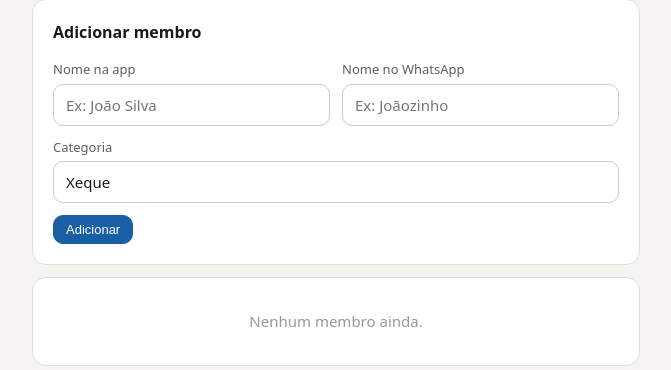
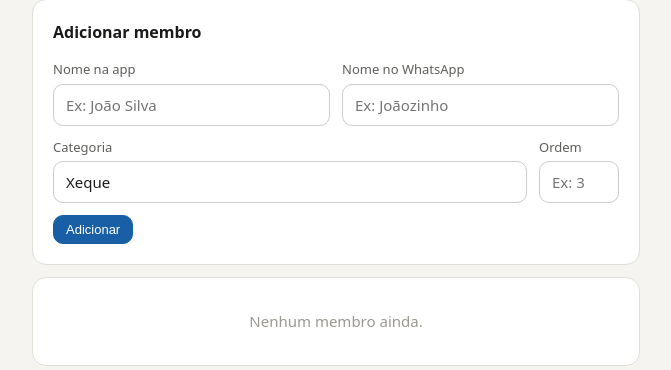
Before and after one commit to gabrielmaria/organizador, a Flask app: page /elementos in a window 1280 px wide. Shown: the part 121-491 px from the top of the page, without its empty margins (304-975 px from the left). Run offline with Flask 3, Linux system fonts and the light colour scheme; the visitor is signed in with stand-in values (Sample User, id 1); data that the repository does not hold is empty.

Commit message:
feat: ordem manual dos membros

```diff
--- a/app.py
+++ b/app.py
@@ -73,7 +73,8 @@ def init_db():
             id            INTEGER PRIMARY KEY AUTOINCREMENT,
             nome          TEXT UNIQUE NOT NULL,
             nome_whatsapp TEXT DEFAULT '',
-            categoria     TEXT DEFAULT 'Ali-Bobó'
+            categoria     TEXT DEFAULT 'Ali-Bobó',
+            ordem         INTEGER DEFAULT 0
         );
         CREATE TABLE IF NOT EXISTS eventos (
             id     INTEGER PRIMARY KEY AUTOINCREMENT,
@@ -107,7 +108,12 @@ def init_db():
             FOREIGN KEY(elemento_id) REFERENCES elementos(id)
         );
         """)
-    for col in ["nome_whatsapp TEXT DEFAULT ''", "categoria TEXT DEFAULT 'Ali-Bobó'"]:
+    # migrações seguras para bases de dados existentes
+    for col in [
+        "nome_whatsapp TEXT DEFAULT ''",
+        "categoria TEXT DEFAULT 'Ali-Bobó'",
+        "ordem INTEGER DEFAULT 0",
+    ]:
         try:
             with get_db() as con:
                 con.execute(f"ALTER TABLE elementos ADD COLUMN {col}")
@@ -165,7 +171,9 @@ def index():
 @login_required
 def elementos():
     with get_db() as con:
-        elems = con.execute("SELECT * FROM elementos ORDER BY categoria, nome").fetchall()
+        elems = con.execute(
+            "SELECT * FROM elementos ORDER BY categoria, ordem, nome"
+        ).fetchall()
     return render_template("elementos.html", elementos=elems, hierarquia=HIERARQUIA)
 
 @app.route("/elementos/add", methods=["POST"])
@@ -174,12 +182,16 @@ def add_elemento():
     nome      = request.form.get("nome", "").strip()
     nwa       = request.form.get("nome_whatsapp", "").strip()
     categoria = request.form.get("categoria", "Ali-Bobó").strip()
+    try:
+        ordem = int(request.form.get("ordem", 0))
+    except ValueError:
+        ordem = 0
     if nome:
         try:
             with get_db() as con:
                 con.execute(
-                    "INSERT INTO elementos (nome, nome_whatsapp, categoria) VALUES (?,?,?)",
-                    (nome, nwa, categoria)
+                    "INSERT INTO elementos (nome, nome_whatsapp, categoria, ordem) VALUES (?,?,?,?)",
+                    (nome, nwa, categoria, ordem)
                 )
         except Exception:
             flash(f"'{nome}' ja existe.")
@@ -190,22 +202,36 @@ def add_elemento():
 def edit_elemento(eid):
     nwa       = request.form.get("nome_whatsapp", "").strip()
     categoria = request.form.get("categoria", "Ali-Bobó").strip()
+    try:
+        ordem = int(request.form.get("ordem", 0))
+    except ValueError:
+        ordem = 0
     with get_db() as con:
         con.execute(
-            "UPDATE elementos SET nome_whatsapp=?, categoria=? WHERE id=?",
-            (nwa, categoria, eid)
+            "UPDATE elementos SET nome_whatsapp=?, categoria=?, ordem=? WHERE id=?",
+            (nwa, categoria, ordem, eid)
         )
     return redirect(url_for("elementos"))
 
 @app.route("/elementos/del/<int:eid>", methods=["POST"])
 @login_required
-
 def del_elemento(eid):
     with get_db() as con:
         con.execute("DELETE FROM presencas WHERE elemento_id=?", (eid,))
         con.execute("DELETE FROM respostas WHERE elemento_id=?", (eid,))
         con.execute("DELETE FROM elementos WHERE id=?", (eid,))
     return redirect(url_for("elementos"))
+
+@app.route("/elementos/reordenar", methods=["POST"])
+@login_required
+def reordenar_elementos():
+    """Recebe JSON: {"ids": [3, 1, 5, 2, ...]} — ordem dentro de UMA categoria."""
+    data = request.get_json()
+    ids  = data.get("ids", [])
+    with get_db() as con:
+        for i, eid in enumerate(ids):
+            con.execute("UPDATE elementos SET ordem=? WHERE id=?", (i, eid))
+    return jsonify({"ok": True})
 
 # ── Eventos ───────────────────────────────────────────────────────────────────
 
@@ -240,7 +266,9 @@ def del_evento(eid):
 def evento(eid):
     with get_db() as con:
         ev    = con.execute("SELECT * FROM eventos WHERE id=?", (eid,)).fetchone()
-        elems = con.execute("SELECT * FROM elementos ORDER BY categoria, nome").fetchall()
+        elems = con.execute(
+            "SELECT * FROM elementos ORDER BY categoria, ordem, nome"
+        ).fetchall()
         resps = con.execute(
             "SELECT elemento_id, opcao FROM respostas WHERE evento_id=?", (eid,)
         ).fetchall()
@@ -373,7 +401,9 @@ def importar_csv_update(eid):
 def tabela(eid):
     with get_db() as con:
         ev    = con.execute("SELECT * FROM eventos WHERE id=?", (eid,)).fetchone()
-        elems = con.execute("SELECT * FROM elementos ORDER BY categoria, nome").fetchall()
+        elems = con.execute(
+            "SELECT * FROM elementos ORDER BY categoria, ordem, nome"
+        ).fetchall()
         resps = con.execute(
             "SELECT elemento_id, opcao FROM respostas WHERE evento_id=?", (eid,)
         ).fetchall()
@@ -432,7 +462,9 @@ def del_ensaio(eid):
 def ensaio_detail(eid):
     with get_db() as con:
         ensaio = con.execute("SELECT * FROM ensaios WHERE id=?", (eid,)).fetchone()
-        elems  = con.execute("SELECT * FROM elementos ORDER BY categoria, nome").fetchall()
+        elems  = con.execute(
+            "SELECT * FROM elementos ORDER BY categoria, ordem, nome"
+        ).fetchall()
         prescs = con.execute(
             "SELECT elemento_id, estado, hora, nota FROM presencas WHERE ensaio_id=?", (eid,)
         ).fetchall()
@@ -483,8 +515,10 @@ def set_presenca(eid):
 @login_required
 def estatisticas():
     with get_db() as con:
-        elems         = con.execute("SELECT * FROM elementos ORDER BY categoria, nome").fetchall()
-        total_ensaios = con.execute("SELECT COUNT(*) as n FROM ensaios").fetchone()["n"]
+        elems           = con.execute(
+            "SELECT * FROM elementos ORDER BY categoria, ordem, nome"
+        ).fetchall()
+        total_ensaios   = con.execute("SELECT COUNT(*) as n FROM ensaios").fetchone()["n"]
         presencas_todas = con.execute("SELECT elemento_id, estado FROM presencas").fetchall()
 
     presc_por_elem = {}
@@ -493,22 +527,22 @@ def estatisticas():
 
     stats = []
     for e in elems:
-        prescs      = presc_por_elem.get(e["id"], [])
-        n_presente  = sum(1 for p in prescs if p in ("a-horas", "atrasado"))
-        n_atrasado  = sum(1 for p in prescs if p == "atrasado")
-        n_nao_veio  = sum(1 for p in prescs if p == "nao-veio")
-        pct_presenca = round(n_presente  / total_ensaios * 100) if total_ensaios else 0
-        pct_atraso   = round(n_atrasado  / n_presente   * 100) if n_presente    else 0
-        pct_falta    = round(n_nao_veio  / total_ensaios * 100) if total_ensaios else 0
+        prescs       = presc_por_elem.get(e["id"], [])
+        n_presente   = sum(1 for p in prescs if p in ("a-horas", "atrasado"))
+        n_atrasado   = sum(1 for p in prescs if p == "atrasado")
+        n_nao_veio   = sum(1 for p in prescs if p == "nao-veio")
+        pct_presenca = round(n_presente / total_ensaios * 100) if total_ensaios else 0
+        pct_atraso   = round(n_atrasado / n_presente   * 100) if n_presente    else 0
+        pct_falta    = round(n_nao_veio / total_ensaios * 100) if total_ensaios else 0
         stats.append({
             "elem": e,
-            "n_presente": n_presente,
-            "n_atrasado": n_atrasado,
-            "n_nao_veio": n_nao_veio,
+            "n_presente":    n_presente,
+            "n_atrasado":    n_atrasado,
+            "n_nao_veio":    n_nao_veio,
             "total_ensaios": total_ensaios,
-            "pct_presenca": pct_presenca,
-            "pct_atraso":   pct_atraso,
-            "pct_falta":    pct_falta,
+            "pct_presenca":  pct_presenca,
+            "pct_atraso":    pct_atraso,
+            "pct_falta":     pct_falta,
         })
 
     return render_template("estatisticas.html", stats=stats,
@@ -545,7 +579,7 @@ def estatisticas_membro(elem_id):
         p = presc_map.get(ens["id"], None)
         try:
             d = datetime.strptime(ens["data"], "%Y-%m-%d")
-            dias = ["Seg", "Ter", "Qua", "Qui", "Sex", "Sáb", "Dom"]
+            dias  = ["Seg", "Ter", "Qua", "Qui", "Sex", "Sáb", "Dom"]
             titulo = f"{dias[d.weekday()]} {d.strftime('%d/%m/%Y')}"
         except Exception:
             titulo = ens["data"]
--- a/templates/elementos.html
+++ b/templates/elementos.html
@@ -1,6 +1,7 @@
 {% extends "base.html" %}
-{% block title %}Membros — Desertuna{% endblock %}
+{% block title %}Membros — Tuna{% endblock %}
 {% block content %}
+
 <h1 style="font-size:20px;font-weight:700;margin-bottom:1rem">Membros da tuna</h1>
 
 <div class="card">
@@ -16,13 +17,19 @@
         <input type="text" name="nome_whatsapp" placeholder="Ex: Joãozinho">
       </div>
     </div>
-    <div style="margin-bottom:.75rem">
+    <div style="display:grid;grid-template-columns:1fr 80px;gap:.75rem;margin-bottom:.75rem">
+      <div>
         <label>Categoria</label>
         <select name="categoria">
           {% for cat in hierarquia %}
           <option value="{{ cat }}">{{ cat }}</option>
           {% endfor %}
         </select>
+      </div>
+      <div>
+        <label>Ordem</label>
+        <input type="text" name="ordem" placeholder="Ex: 3" inputmode="numeric">
+      </div>
     </div>
     <button class="btn btn-primary btn-sm">Adicionar</button>
   </form>
@@ -38,19 +45,26 @@
   {% for e in membros_cat %}
   <div style="border-top:1px solid var(--border);padding:.75rem">
     <div class="row" style="margin-bottom:.4rem">
+      <span style="font-size:12px;font-weight:700;color:var(--text3);min-width:24px">{{ e.ordem }}</span>
       <span style="font-weight:600;flex:1">{{ e.nome }}</span>
-      <form method="post" action="{{ url_for('del_elemento', eid=e.id) }}" onsubmit="return confirm('Remover {{ e.nome }}?')">
+      <form method="post" action="{{ url_for('del_elemento', eid=e.id) }}"
+            onsubmit="return confirm('Remover {{ e.nome }}?')">
         <button class="btn btn-sm btn-danger">Remover</button>
       </form>
     </div>
-    <form method="post" action="{{ url_for('edit_elemento', eid=e.id) }}" class="row" style="gap:.5rem">
+    <form method="post" action="{{ url_for('edit_elemento', eid=e.id) }}"
+          class="row" style="gap:.5rem">
       <input type="text" name="nome_whatsapp" value="{{ e.nome_whatsapp or '' }}"
-             placeholder="Nome no WhatsApp..." style="flex:1;font-size:13px;padding:6px 10px">
+             placeholder="Nome no WhatsApp..."
+             style="flex:1;font-size:13px;padding:6px 10px">
       <select name="categoria" style="font-size:13px;padding:6px 8px;width:auto">
         {% for cat2 in hierarquia %}
         <option value="{{ cat2 }}" {% if e.categoria == cat2 %}selected{% endif %}>{{ cat2 }}</option>
         {% endfor %}
       </select>
+      <input type="text" name="ordem" value="{{ e.ordem }}" inputmode="numeric"
+             style="width:52px;font-size:13px;padding:6px 8px;text-align:center"
+             placeholder="#" title="Ordem">
       <button class="btn btn-sm">Guardar</button>
     </form>
   </div>
@@ -62,4 +76,5 @@
 {% if not elementos %}
 <div class="card" style="text-align:center;padding:2rem;color:var(--text3)">Nenhum membro ainda.</div>
 {% endif %}
+
 {% endblock %}
```
Lines whose indentation alone changed are shown as unchanged.
